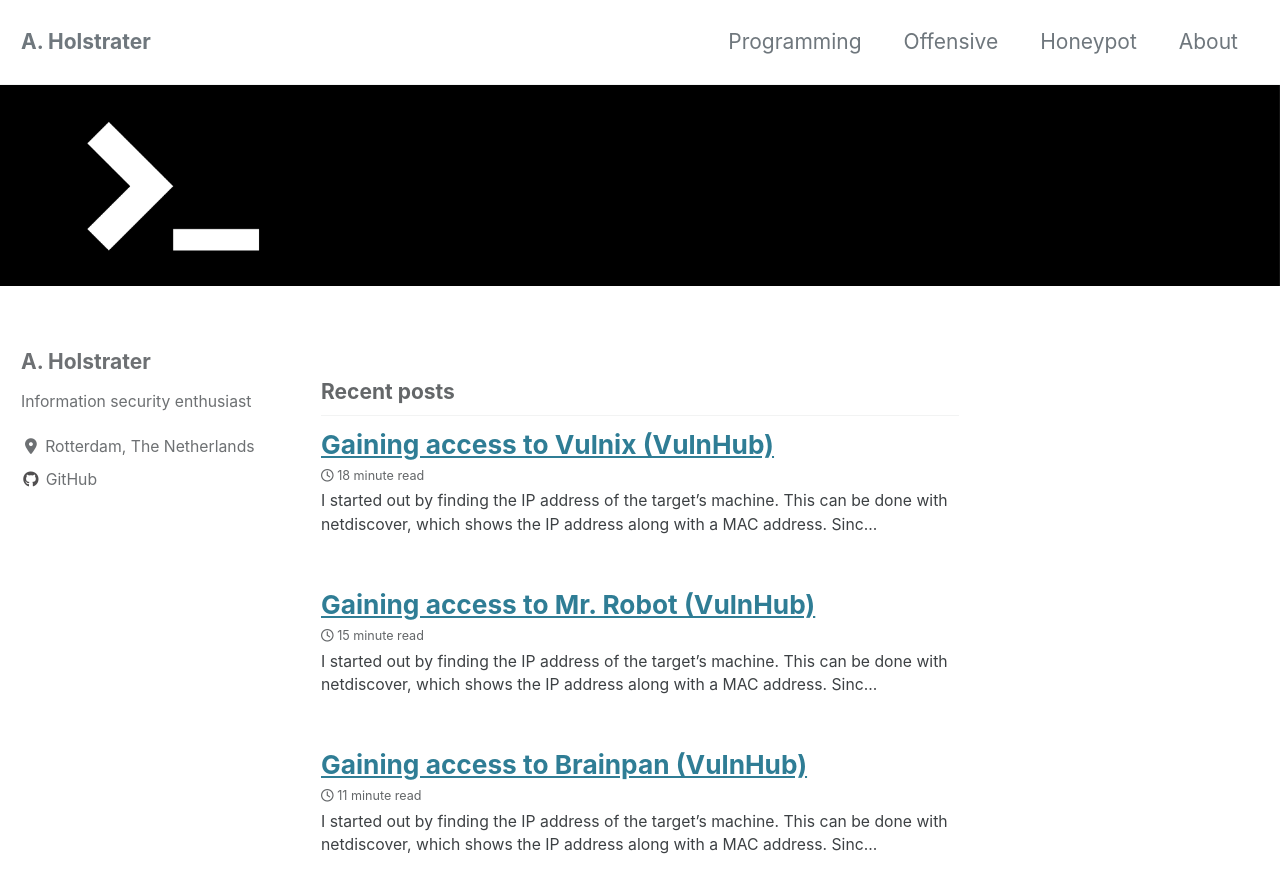
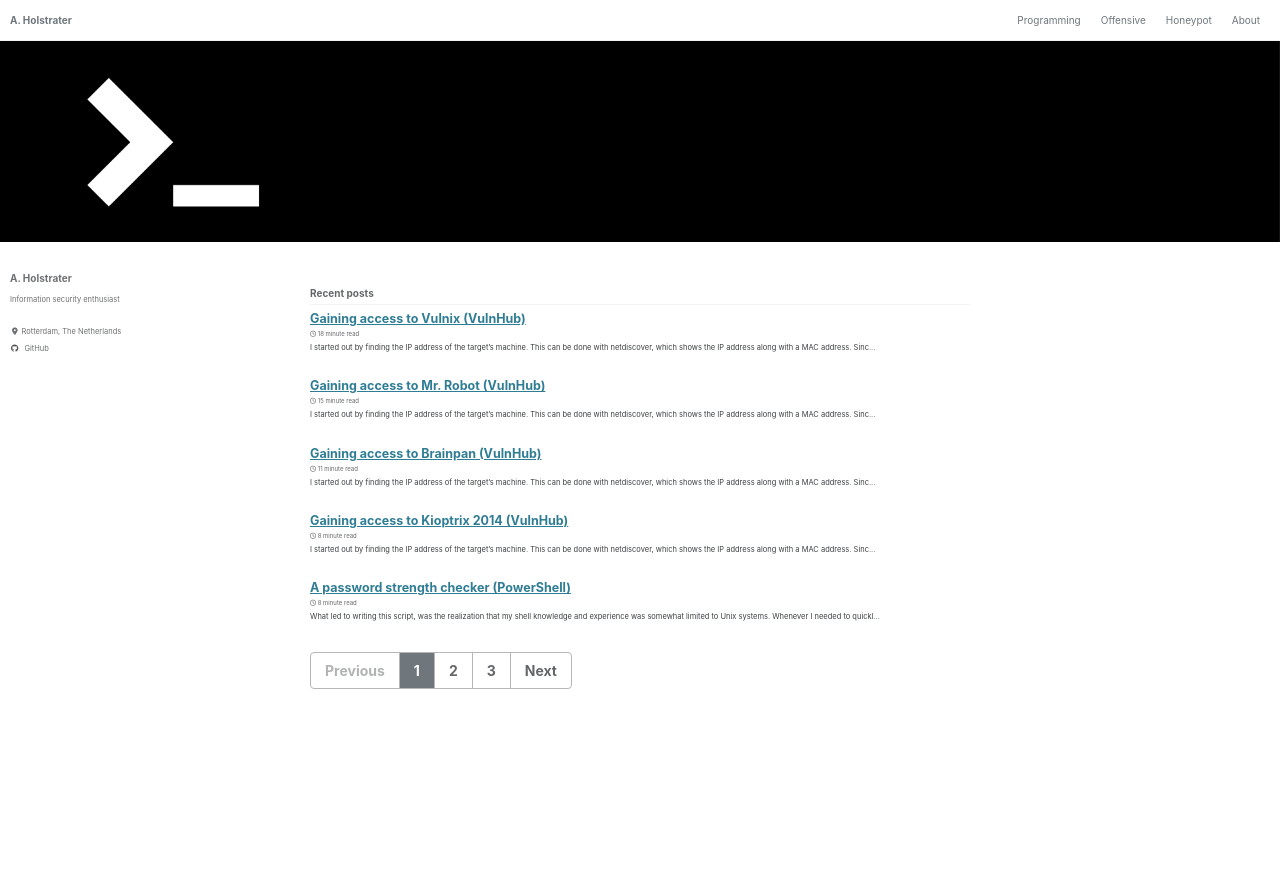
Before and after one commit to holstrater/holstrater.github.io, a Jekyll site: the page built from index.html, in a window 1280 px wide and 900 px high. Shown: the top 893 px of the window. Built offline with Jekyll 4.4.1, drawn with Linux system fonts in a browser that asks for light colours; cached includes are drawn as plain includes; nearby versions of some CDN libraries; the list of posts is cut into pages by our own code.

Commit message:
font changes

```diff
--- a/assets/css/main.scss
+++ b/assets/css/main.scss
@@ -8,17 +8,17 @@
 @import "minimal-mistakes"; // main partials
 
 html {
-   font-size: 14px;
+   font-size: 10px;
 
    @include breakpoint($medium) {
-     font-size: 14px;
+     font-size: 10px;
    }
 
    @include breakpoint($large) {
-     font-size: 16px; // change to whatever
+     font-size: 10px; // change to whatever
    }
 
    @include breakpoint($x-large) {
-     font-size: 21px; // change to whatever
+     font-size: 10px; // change to whatever
    }
 }
```
